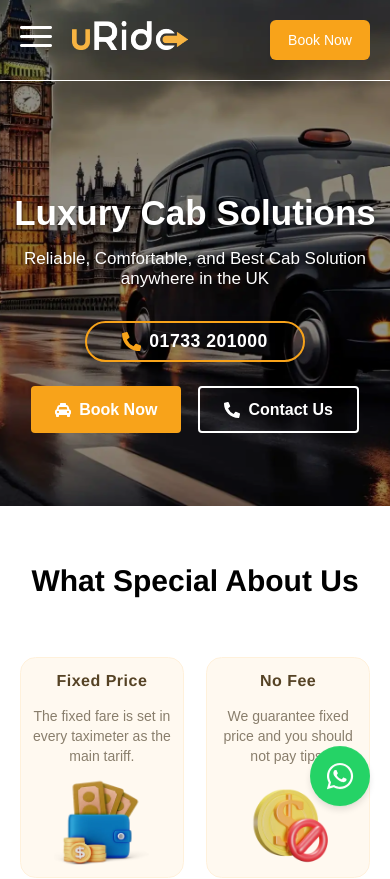
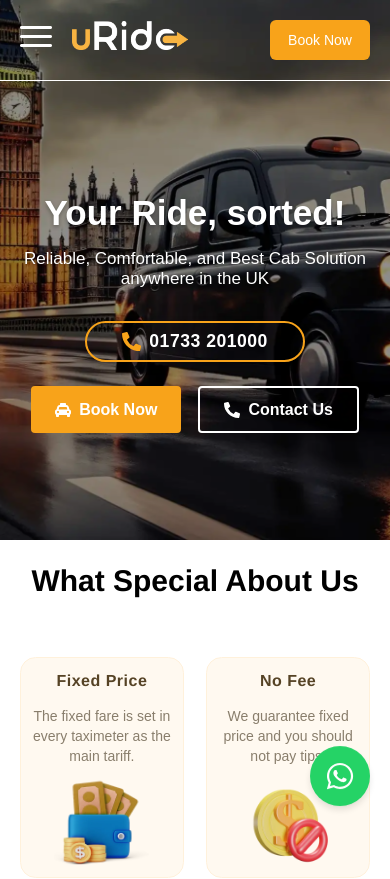
Before and after one commit to letsoutsource/urido-frontend, a Next.js app: page / in a window 390 px wide. Shown: the top 879 px of the page. Built offline with nearby package versions, Linux system fonts and the light colour scheme.

Commit message:
Home Section Redesigned

```diff
--- a/src/app/components/helplinePageComponents/helplineFormSection/helpLineForm/HelplineForm.jsx
+++ b/src/app/components/helplinePageComponents/helplineFormSection/helpLineForm/HelplineForm.jsx
@@ -105,8 +105,8 @@ const HelplineForm = () => {
           {...register("message", {
             required: "Message is required",
             validate: (value) =>
-              value.split(" ").filter(Boolean).length >= 10 ||
-              "Message must be at least 10 words",
+              value.split(" ").filter(Boolean).length >= 5 ||
+              "Message must be at least 05 words",
           })}
           placeholder="Write your Message"
           className="form-input"
--- a/src/app/components/homePageComponents/homeSection/Home.jsx
+++ b/src/app/components/homePageComponents/homeSection/Home.jsx
@@ -19,7 +19,7 @@ function HomePage() {
       </div>
       <div className="homepage-hero-section">
         <div className="homepage-hero-content">
-          <h1>Luxury Cab Solutions</h1>
+          <h1>Your Ride, sorted!</h1>
           <p>Reliable, Comfortable, and Best Cab Solution anywhere in the UK</p>
           <div className="phone-banner">
             <FaPhoneAlt className="phone-banner-icon" />
--- a/src/app/components/homePageComponents/homeSection/home.css
+++ b/src/app/components/homePageComponents/homeSection/home.css
@@ -123,7 +123,7 @@
     height: 55vh;
   }
   .homebackground-image {
-    height: 60%;
+    height: 64%;
   }
   .homepage-hero-content h1 {
     font-size: 35px;
@@ -147,7 +147,7 @@
     height: 55vh;
   }
   .homebackground-image {
-    height: 65%;
+    height: 64%;
   }
   .homepage-hero-content h1 {
     font-size: 28px;
--- a/src/app/frontend-api/sendEmail/route.js
+++ b/src/app/frontend-api/sendEmail/route.js
@@ -20,7 +20,7 @@ export async function POST(req) {
 
   const htmlContent = `
     <div style="font-family: Arial, sans-serif; color: #333; max-width: 600px; margin: auto; border: 1px solid #ddd; padding: 20px; border-radius: 10px;">
-      <h2 style="color: #007BFF; text-align: center;">New Contact Form Submission</h2>
+      <h2 style="color: #ff9d00; text-align: center;">New Contact Form Submission</h2>
       <hr style="border: 1px solid #eee;">
       <p><strong>Name:</strong> ${Name}</p>
       <p><strong>Email:</strong> ${email}</p>
```
Also changed, not shown: 1 other file (tests, documents, lock files or other folders).
